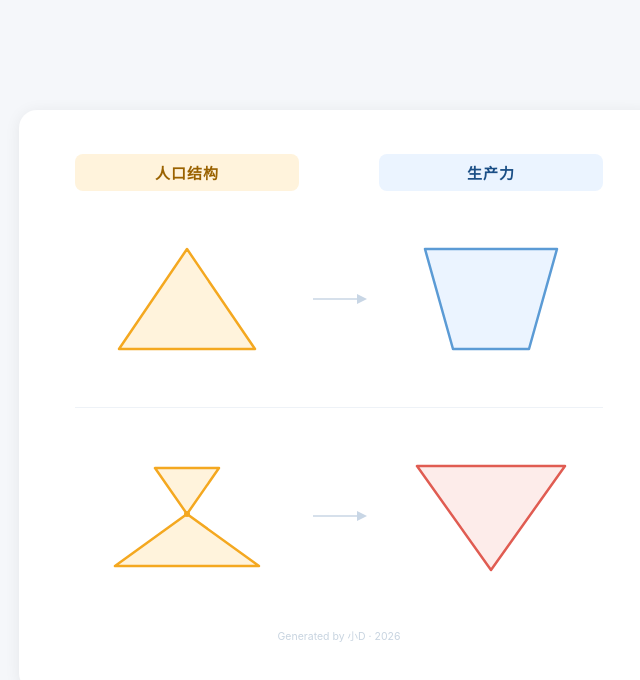
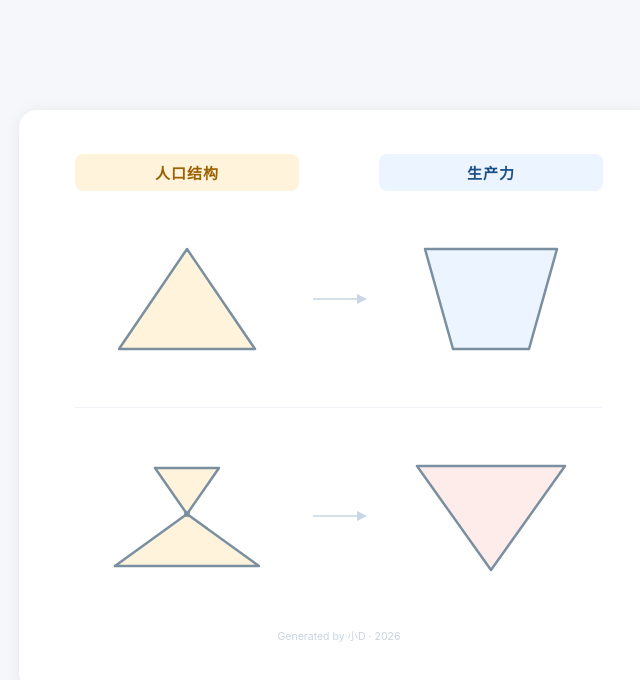
Before and after one commit to jiyunfei150-del/dc-bm3m80, a plain HTML site: page index.html in a window 1280 px wide. Shown: the whole page, without its empty margins (301-941 px from the left). Drawn offline with Linux system fonts and the light colour scheme.

Commit message:
deploy: update flowchart

```diff
--- a/index.html
+++ b/index.html
@@ -99,7 +99,7 @@
           <polygon
             points="80,10 148,110 12,110"
             fill="#FFF3DC"
-            stroke="#F4A820"
+            stroke="#7A8FA0"
             stroke-width="2.5"
             stroke-linejoin="round"
           />
@@ -120,7 +120,7 @@
           <polygon
             points="14,10 146,10 118,110 42,110"
             fill="#EBF4FF"
-            stroke="#5B9BD5"
+            stroke="#7A8FA0"
             stroke-width="2.5"
             stroke-linejoin="round"
           />
@@ -140,7 +140,7 @@
           <polygon
             points="48,12 112,12 80,58"
             fill="#FFF3DC"
-            stroke="#F4A820"
+            stroke="#7A8FA0"
             stroke-width="2.5"
             stroke-linejoin="round"
           />
@@ -149,12 +149,12 @@
           <polygon
             points="80,58 8,110 152,110"
             fill="#FFF3DC"
-            stroke="#F4A820"
+            stroke="#7A8FA0"
             stroke-width="2.5"
             stroke-linejoin="round"
           />
           <!-- Center dot -->
-          <circle cx="80" cy="58" r="3" fill="#F4A820"/>
+          <circle cx="80" cy="58" r="3" fill="#7A8FA0"/>
         </svg>
       </div>
 
@@ -172,7 +172,7 @@
           <polygon
             points="6,10 154,10 80,114"
             fill="#FDECEA"
-            stroke="#E05C52"
+            stroke="#7A8FA0"
             stroke-width="2.5"
             stroke-linejoin="round"
           />
```
